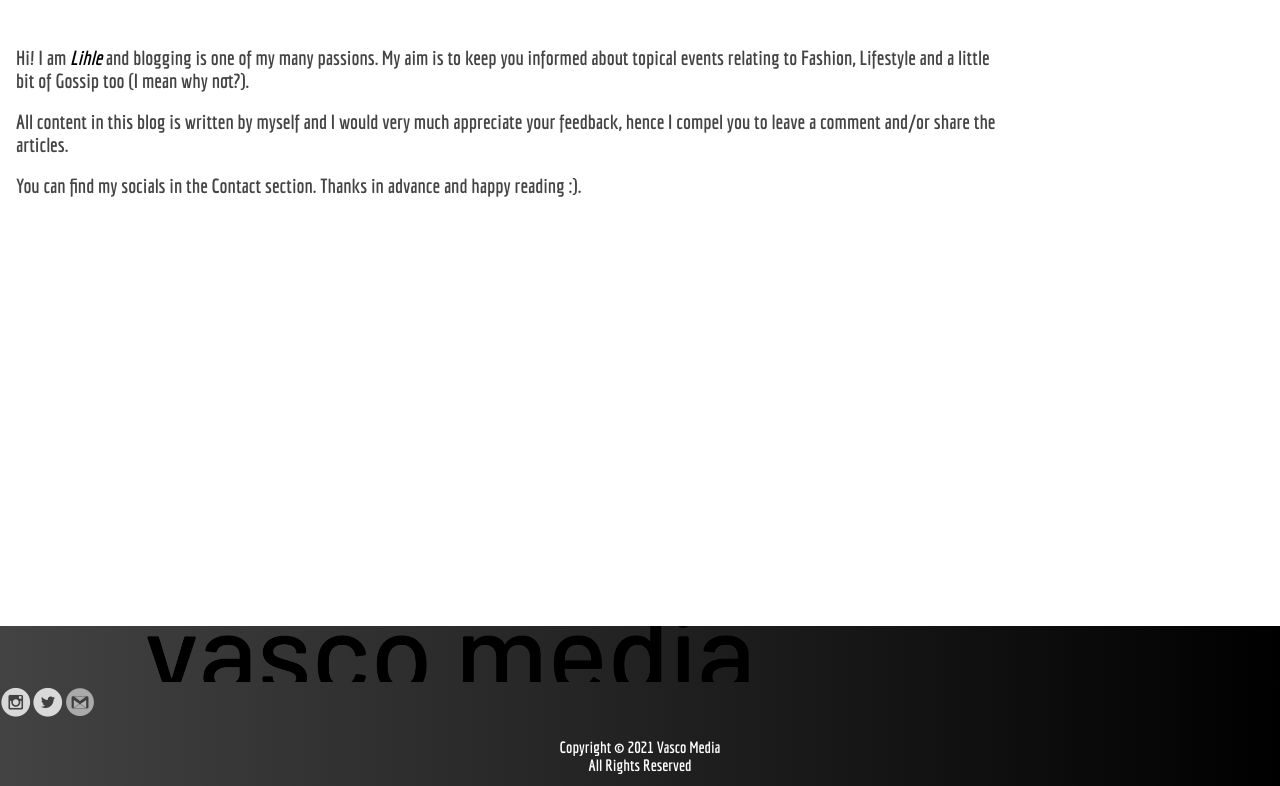
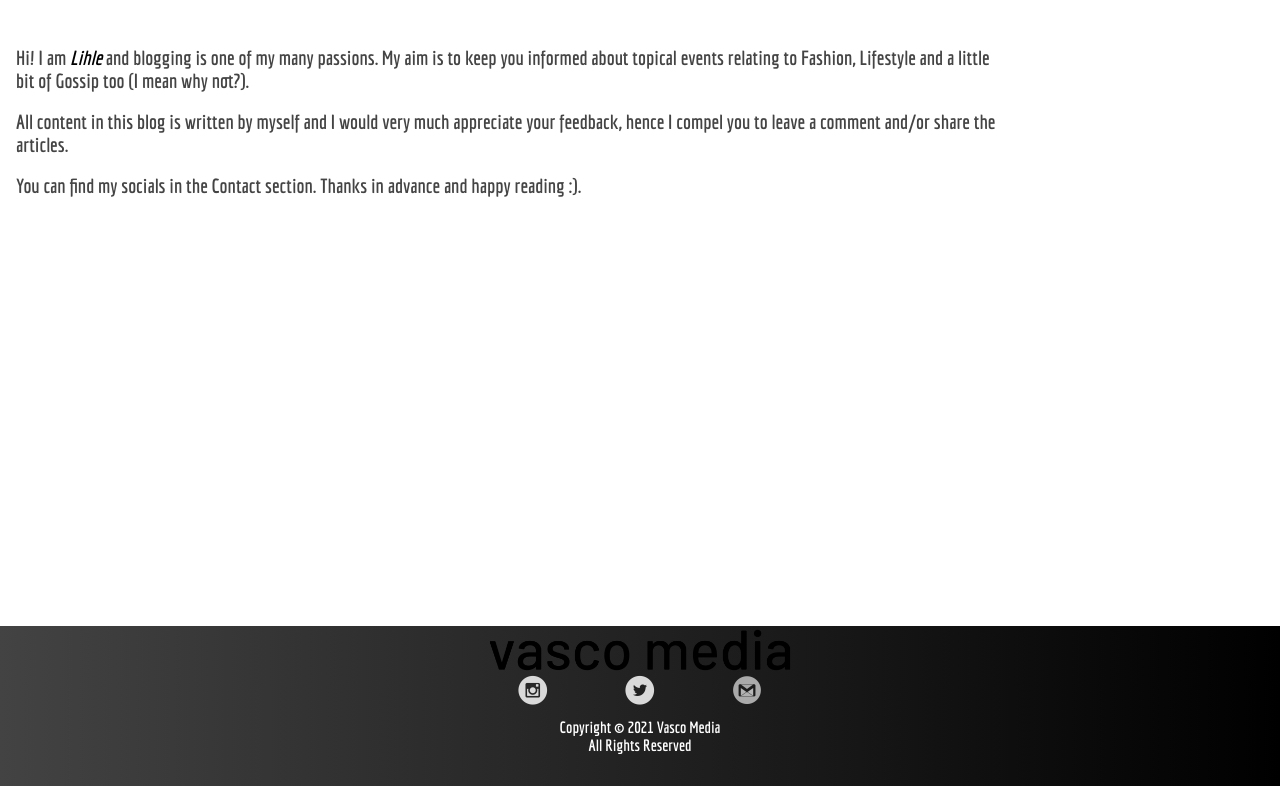
Before and after one commit to moses-netshitangani/mern-blog, a React (Create React App) app: page /about in a window 1280 px wide. Shown: the part 334-1120 px from the top of the page. Built offline with nearby package versions, Linux system fonts and the light colour scheme; no server answers.

Commit message:
footer bug fix

```diff
--- a/src/components/footer.css
+++ b/src/components/footer.css
@@ -12,7 +12,7 @@
     background-image: url("../imgs/cover.png");
     height: 3.5em;
     width: 70%;
-    margin-bottom: 0.25em;
+    margin: 0 auto;
 }
 
 .social-icons{
@@ -20,6 +20,8 @@
     height: 3em;
     display: flex;
     flex-direction: row;
+    justify-content: space-between;
+    margin: 0 auto;
 }
 
 .social-icons div {
@@ -61,11 +63,17 @@
 /* End of mobile version */
 
 /* Tablet version */
-@media only screen and(min-device-width: 37em) {
-    /* .footer-logo {
-        height: 1em;
-        width: 20%;
-    } */
+@media only screen and (min-device-width: 37em) {
+    .footer-logo {
+        height: 3em;
+        width: 35%;
+    }
+
+    .social-icons {
+        height: 2.5em;
+        width: 25%;
+        justify-content: space-around;
+    }
 }
 /* End of tablet version */
 
@@ -83,7 +91,7 @@
 
     .social-icons {
         height: 5em;
-        width: 40%;
+        width: 15%;
     }
 
     .social-icons div {
```
